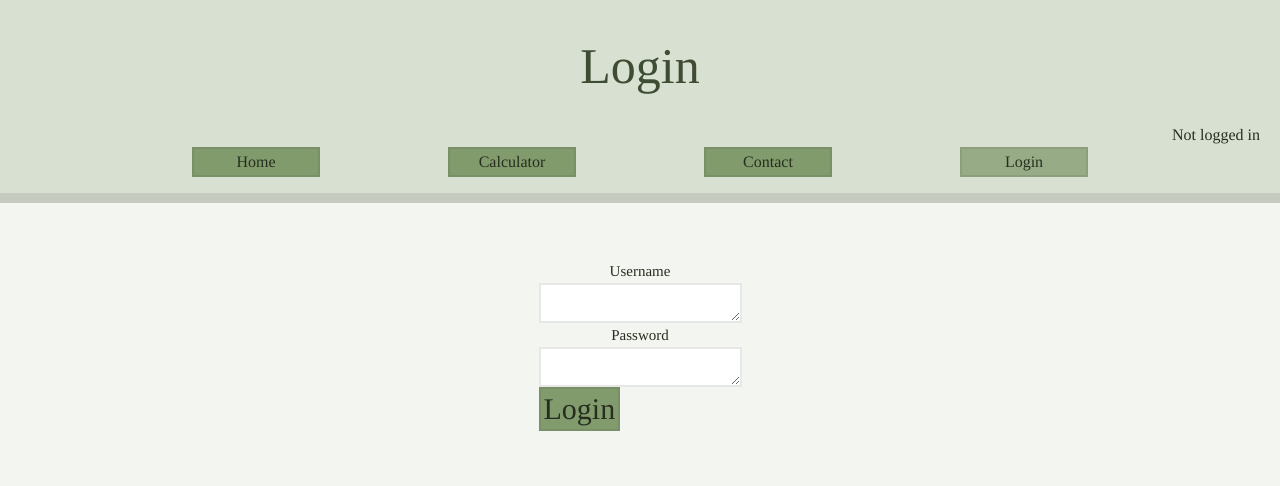
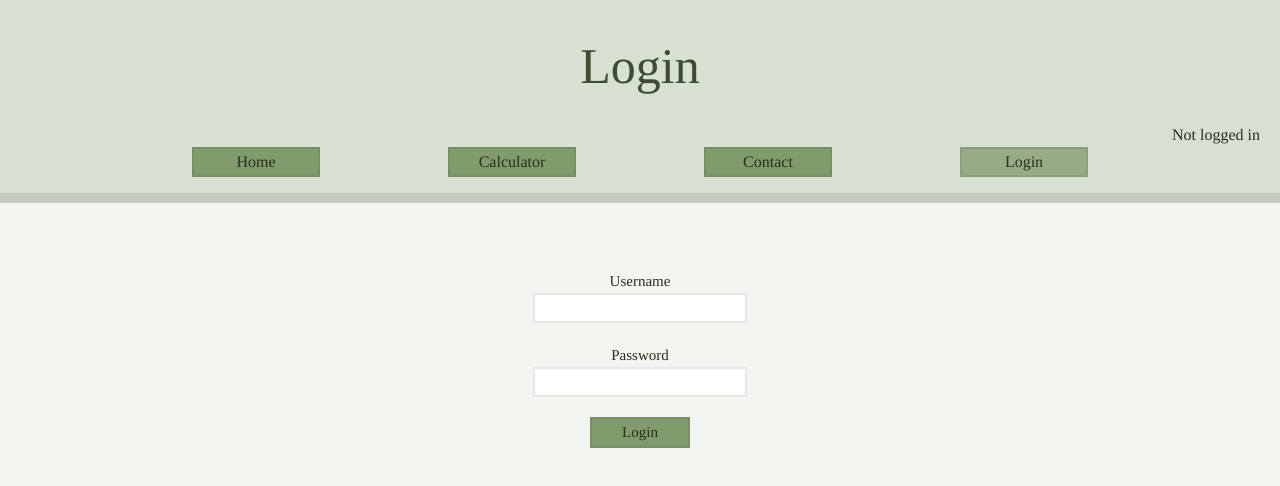
Before and after one commit to egjestad/project3, a Vue app: page / in a window 1280 px wide. Shown: the top 486 px of the page. Built offline with nearby package versions, Linux system fonts and the light colour scheme.

Commit message:
login form fix

```diff
--- a/src/components/LoginComponent.vue
+++ b/src/components/LoginComponent.vue
@@ -1,13 +1,13 @@
 <template>
   <div id="username">
     <label for="usernameInput" id="usernameLabel">Username</label>
-    <textarea id="usernameInput" v-model="username"></textarea>
+    <input id="usernameInput" v-model="username" />
   </div>
   <div id="password">
     <label for="passwordInput" id="passwordLabel">Password</label>
-    <textarea id="passwordInput" v-model="password"></textarea>
+    <input id="passwordInput" v-model="password" />
   </div>
-  <div id="loginstatus">
+  <div id="loginButtonDiv">
     <button id="loginButton" @click="handleLoginClick(username, password)">Login</button>
   </div>
 </template>
@@ -19,3 +19,29 @@ import { handleLoginClick } from '@/scripts/LoginScript'
 const username = ref('')
 const password = ref('')
 </script>
+
+<style>
+#loginButton {
+  text-decoration: none;
+  color: var(--color-text);
+  transition: 0.4s;
+  padding: 5px;
+  border: 2px solid var(--color-border);
+  background-color: var(--color-background-btn);
+  font-size: 15px;
+  margin: 10px;
+  width: 100px;
+}
+
+#loginButtonDiv {
+  display: flex;
+  justify-content: center;
+}
+
+#loginButton:hover {
+  background-color: var(--color-background-btn-hover);
+}
+#loginButton:active {
+  background-color: var(--color-background-btn-active);
+}
+</style>
--- a/src/scripts/LoginScript.ts
+++ b/src/scripts/LoginScript.ts
@@ -13,6 +13,11 @@ export function loginStatus() {
 
 export async function handleLoginClick(username: string, password: string) {
   const userStore = useLoginUserStore()
+
+  if (userStore.loginStatus) {
+    alert('You are already logged in')
+    return
+  }
 
   if (username.length > 1 && password.length > 7) {
     const userData = await loginUser(username, password)
--- a/src/views/LoginView.vue
+++ b/src/views/LoginView.vue
@@ -23,11 +23,30 @@ import LoginComponent from '@/components/LoginComponent.vue'
   flex-direction: column;
   align-items: center;
   column-gap: 20px;
+  margin: 10px;
 }
 #usernameLabel,
 #passwordLabel {
   width: 100px;
 }
+
+#usernameInput:focus,
+#passwordInput:focus {
+  border: 2px solid #3f4c34;
+  outline: none;
+}
+
+#usernameInput,
+#passwordInput {
+  height: 30px;
+  font-size: 15px;
+  font-family: 'Courier New', Courier, monospace;
+  padding: 10px;
+  border: 2px solid var(--color-border);
+  color: var(--color-text);
+  width: 100%;
+  resize: none;
+}
 #loginstatusLabel {
   color: rgb(189, 0, 0);
 }
```
